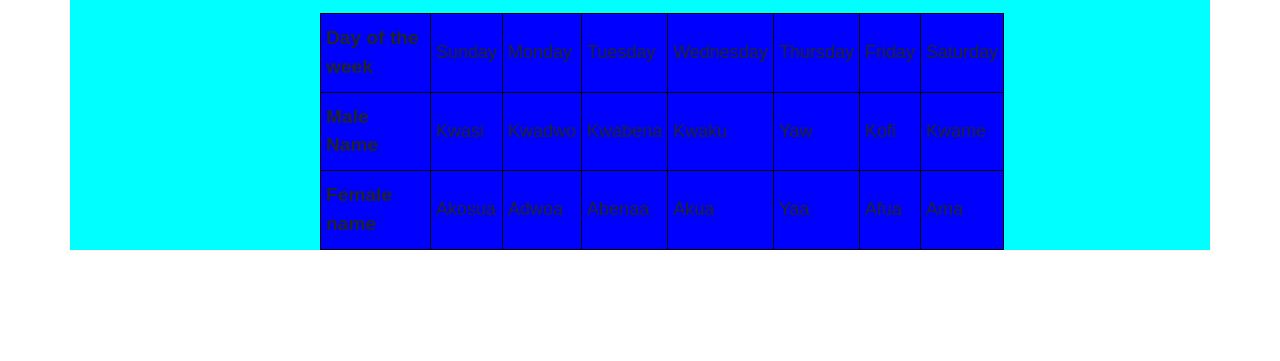
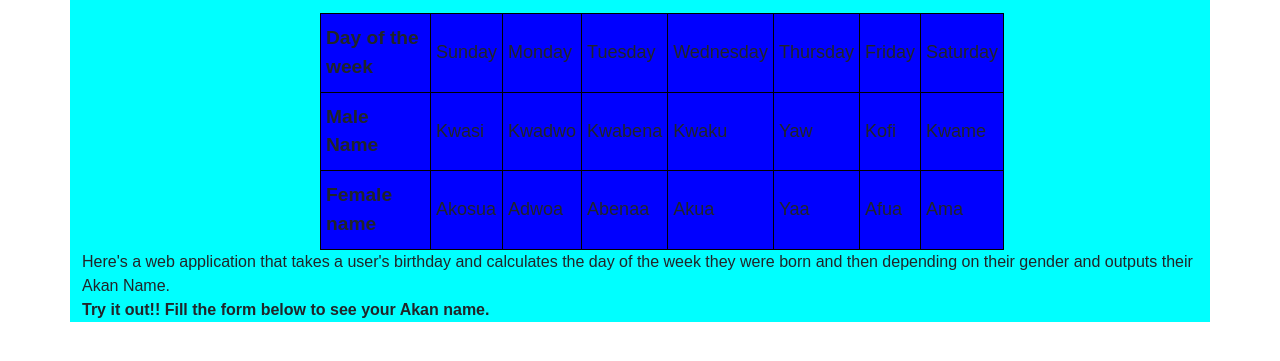
Before and after one commit to Mercywairimu01/Akan-naming, a plain HTML site: page index.html in a window 1280 px wide. Shown: the part 191-552 px from the top of the page. Drawn offline with Linux system fonts and the light colour scheme.

Commit message:
add new div for a new paragraph

```diff
--- a/index.html
+++ b/index.html
@@ -51,6 +51,11 @@
 
           </table>
         </div>
+        <div class="para">
+            Here's a web application that takes a user's birthday and calculates the day of the week they were born and then depending on their gender and outputs their Akan Name. <br>
+             <strong>Try it out!! Fill the form below to see your Akan name.
+            </strong>
+        </div>
     </div>
 
 
```
